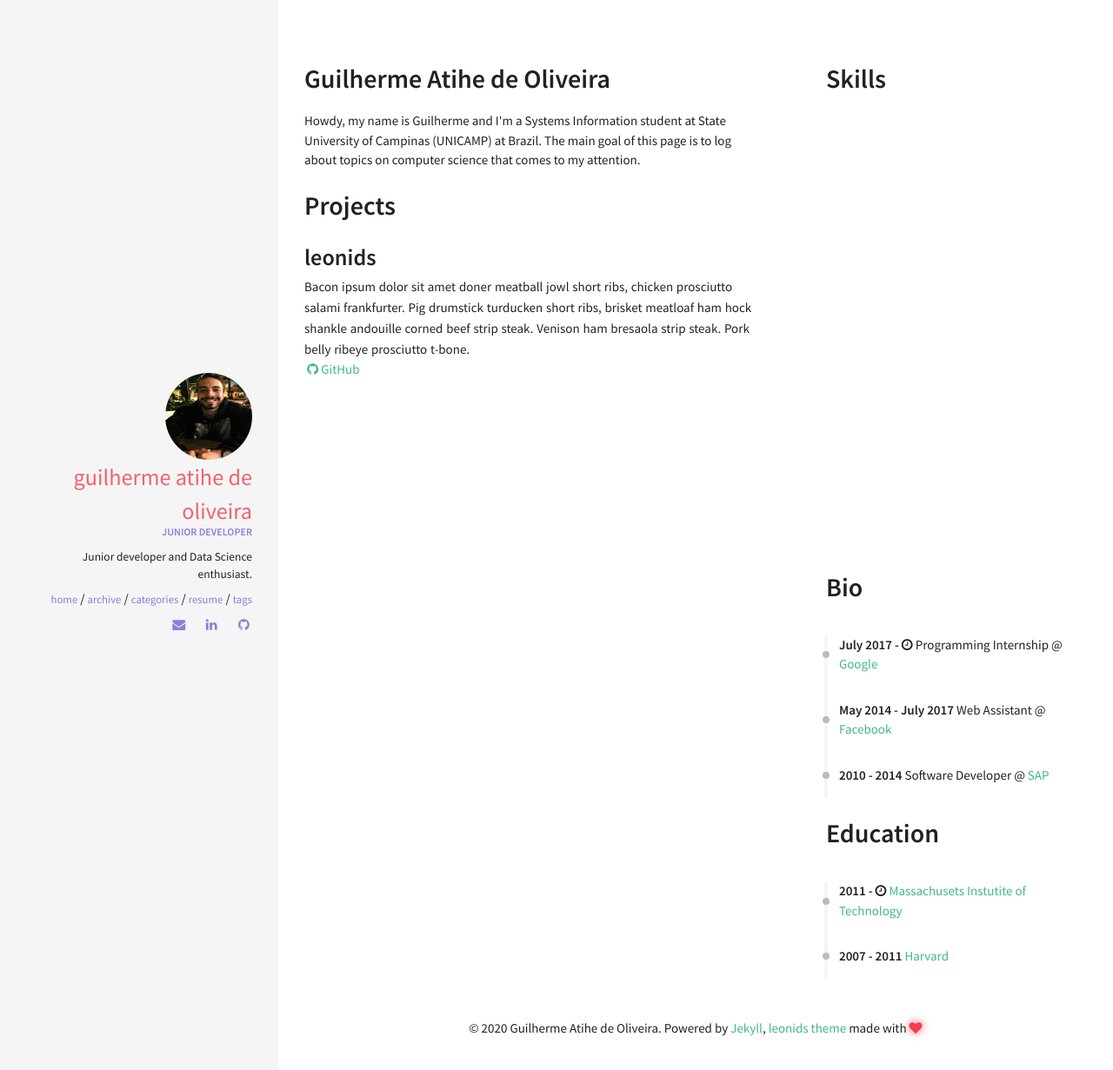
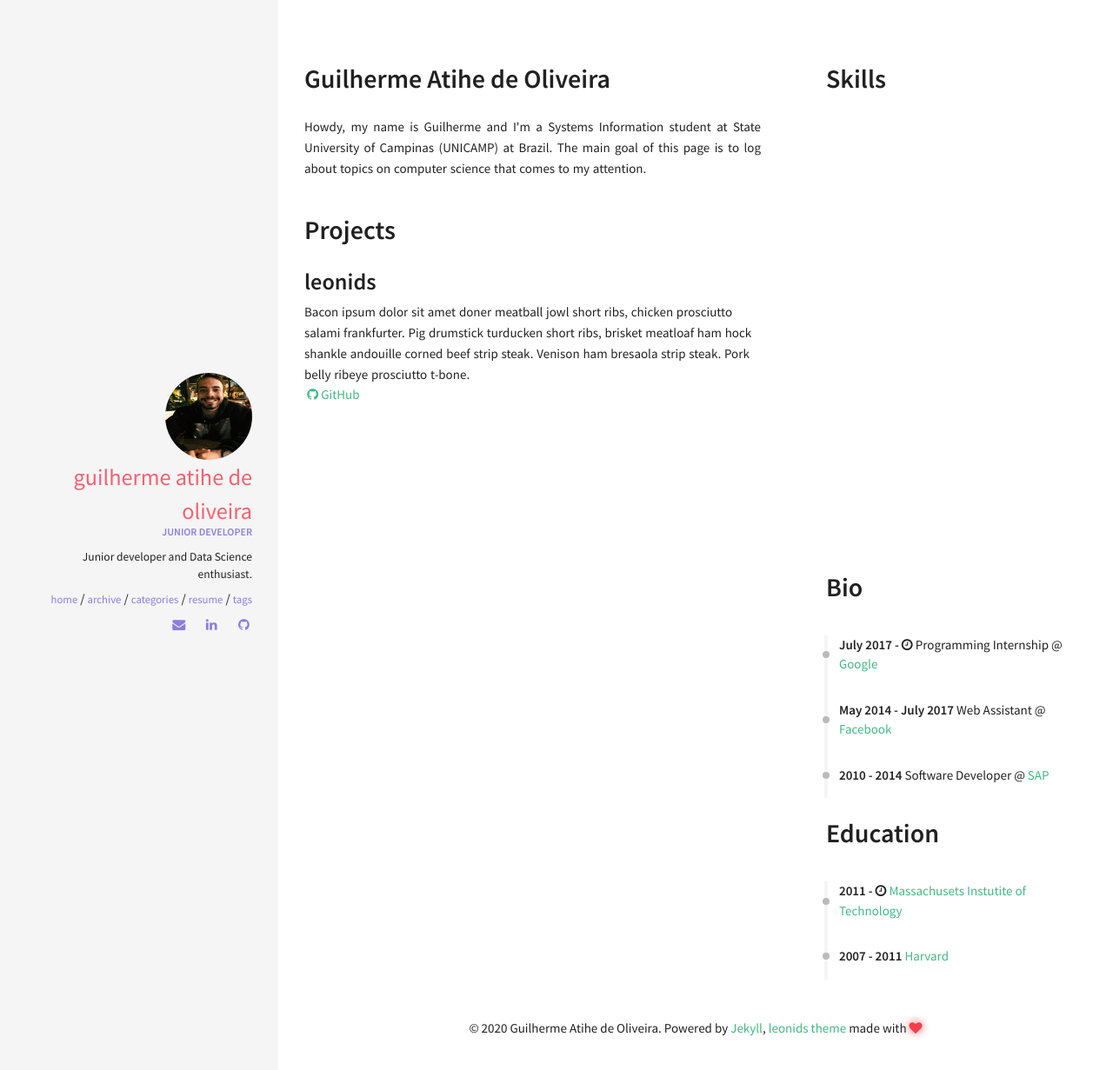
Before and after one commit to gatihe/guiati9.dev, a Jekyll site: the page built from resume.html, in a window 1280 px wide. Shown: the top 1231 px of the page at 87% size. Built offline with Jekyll 4.4.1, drawn with Linux system fonts in a browser that asks for light colours; nearby versions of some CDN libraries.

Commit message:
Update about.html

```diff
--- a/_includes/sections/about.html
+++ b/_includes/sections/about.html
@@ -1,5 +1,5 @@
 <h1><span data-i18n="skills.my_skills">Guilherme Atihe de Oliveira</span></h1>
 
 <div>
-    Howdy, my name is Guilherme and I'm a Systems Information student at State University of Campinas (UNICAMP) at Brazil. The main goal of this page is to log about topics on computer science that comes to my attention.
+    <p style = "text-align: justify">Howdy, my name is Guilherme and I'm a Systems Information student at State University of Campinas (UNICAMP) at Brazil. The main goal of this page is to log about topics on computer science that comes to my attention.</p>
 </div>
```
